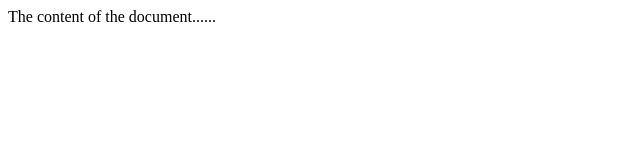
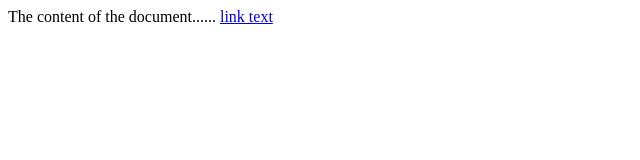
Before and after one commit to scwolof/scwolof.github.io, a plain HTML site: page index.html in a window 1280 px wide. Shown: the full height of the page, 0-640 px from the left. Drawn offline with Linux system fonts and the light colour scheme.

Commit message:
Link test

```diff
--- a/index.html
+++ b/index.html
@@ -7,6 +7,8 @@
 
 <body>
 The content of the document......
+
+<a href="smn/index.html">link text</a>
 </body>
 
 </html>
```
